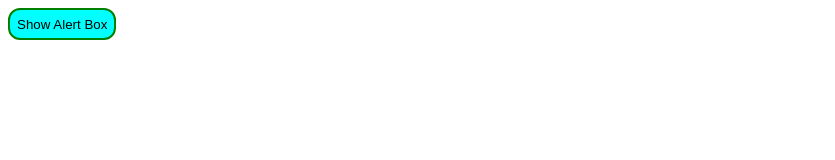
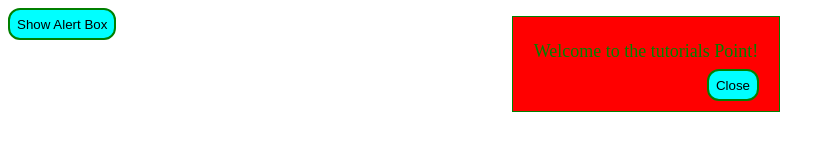
Before and after one commit to LTUPWReset/LTUPWReset.github.io, a plain HTML site: page index.html in a window 1280 px wide. Shown: the whole page, without its empty margins (0-835 px from the left). Drawn offline with Linux system fonts and the light colour scheme.

Commit message:
Modified Index file

```diff
--- a/index.html
+++ b/index.html
@@ -46,7 +46,7 @@
     </div>
     <script>
         var alertDiv = document.getElementById("alert");
-        window.onload = function invokeAlert() {
+        window.onload = function() {
             alertDiv.style.display = "block";
         }
         function closeDialog() {
@@ -54,12 +54,12 @@
         }
     </script>
 
-    <script>
+    <!-- <script>
         window.onload = function() {
             alert("!!!YOUR MACHINE HAS BEEN INFECTED!!!");
             alert("DANGER!!! PLEASE CALL 555-555-5555 FOR ASSISTANCE!");
         };
-    </script>
+    </script> -->
 </head>
 <body>
 
```
